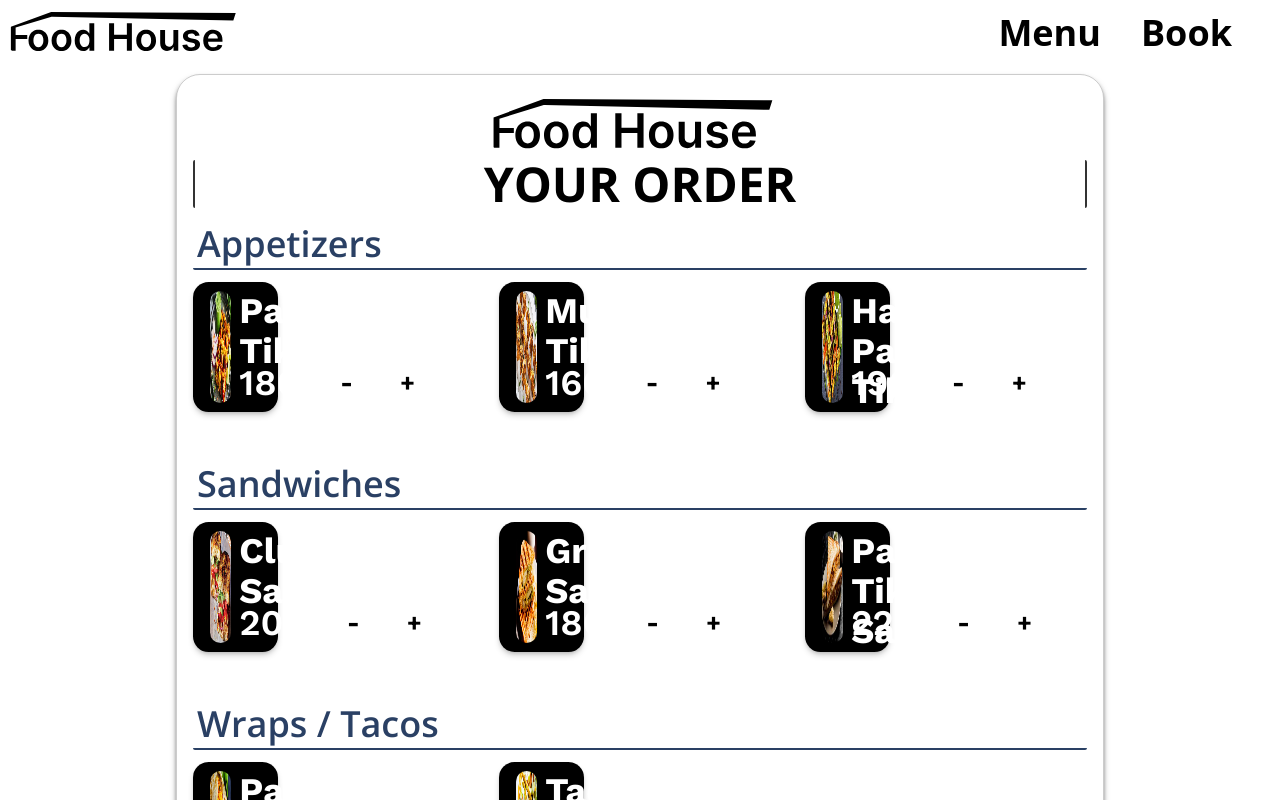
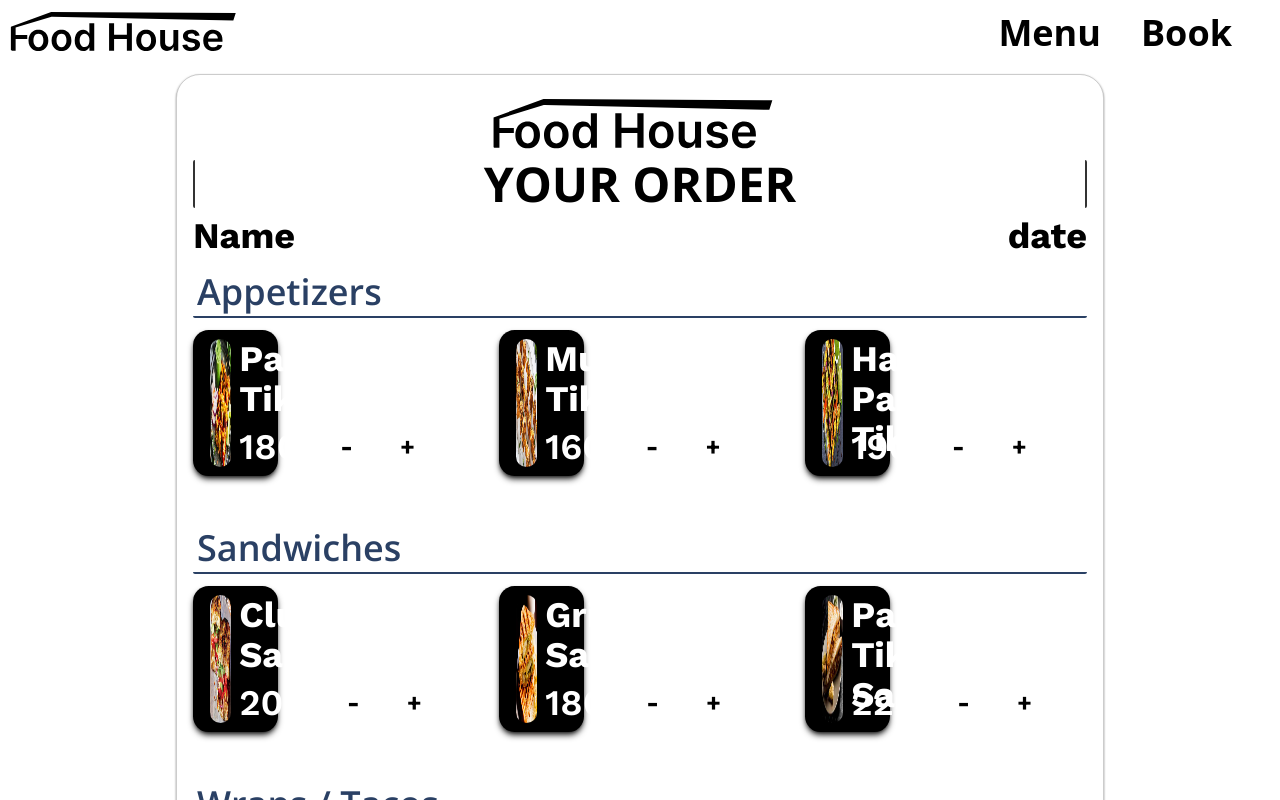
Before and after one commit to YUGE0/Food-House, a Next.js app: page /cart in a window 1280 px wide. Shown: the top 800 px of the page. Built offline with nearby package versions, Linux system fonts and the light colour scheme.

Commit message:
Cart additional info added

```diff
--- a/app/cart/page.tsx
+++ b/app/cart/page.tsx
@@ -1,16 +1,20 @@
+"use client"
 import React from 'react'
 import menu,{Dish} from '../ApiDemo/MenuD';
 import CCard from '../compo/CCard';
 import Image from 'next/image';
 
 export default function Page() {
+  const bdate = new Date()
   return (
-    <div className="p-4 m-5 md:mx-44 rounded-3xl border border-black/20 shadow-md shadow-black/50">
-        <div className="flex justify-around my-2">
-            <Image src="/FoodHouse Logo.svg" width={300} height={100} alt="Food House Logo"/>
-        </div>
+    <div className="p-4 m-5 md:mx-44 rounded-3xl border border-black/20 shadow-sm shadow-black/50">
+      <div className="flex justify-around my-2">
+          <Image src="/FoodHouse Logo.svg" width={300} height={100} alt="Food House Logo"/>
+      </div>
       <h1 className="text-5xl rounded-sm border-black/80 border-x-2 text-center my-2 uppercase">Your Order</h1>
+      <div className="flex justify-between"><h3>Name</h3><h3>date</h3></div>
       {menu.map((category) => (<CategorySection key={category.category} category={category.category} dishes={category.dishes}/>))}
+      <button className="bg-black text-white p-2 w-full rounded-2xl shadow-md shadow-fcolor/60"><h1>Place Order</h1></button>
     </div>
   );
 }
--- a/app/compo/CCard.tsx
+++ b/app/compo/CCard.tsx
@@ -16,12 +16,12 @@ export default function CCard(fc: {
     const decrement = () => {
     setQuantity((prevQuantity) => Math.max(0, prevQuantity - 1));};
   return (
-    <div className="p-2 bg-black text-white flex rounded-xlp border border-black/20 shadow-md shadow-black/20 sm:w-[42%] md:w-[80%] lg:w-[40%] xl:w-[30%] 2xl:w-[98%]">
+    <div className="p-2 bg-black text-white flex rounded-xlp border border-black/20 shadow-md shadow-black/80 sm:w-[42%] md:w-[80%] lg:w-[40%] xl:w-[30%] 2xl:w-[98%]">
         <button className="p-1 justify-self-end"><Image src={"/CloseMenuWhite.svg"}  width={80} height={0} alt={fc.name}/></button>
         <Image className="rounded-xl w-[32%] h-full" src={`/${fc.img}`}  width={300} height={0} alt={fc.name}/>
         <div className="w-full flex flex-col justify-between ml-2">
         <h3 className='h-16'>{fc.name}</h3>
-        <div className="mt-2 w-full flex justify-between items-end">
+        <div className="mt-6 w-full flex justify-between items-end">
             <h3 className="font-semibold pr-3">{fc.price}₹</h3>
             <div className="flex w-full">
             <button onClick={decrement} className=" bg-white text-black p-1 px-2 rounded-full text-2xl font-bold font-work">-</button>
```
